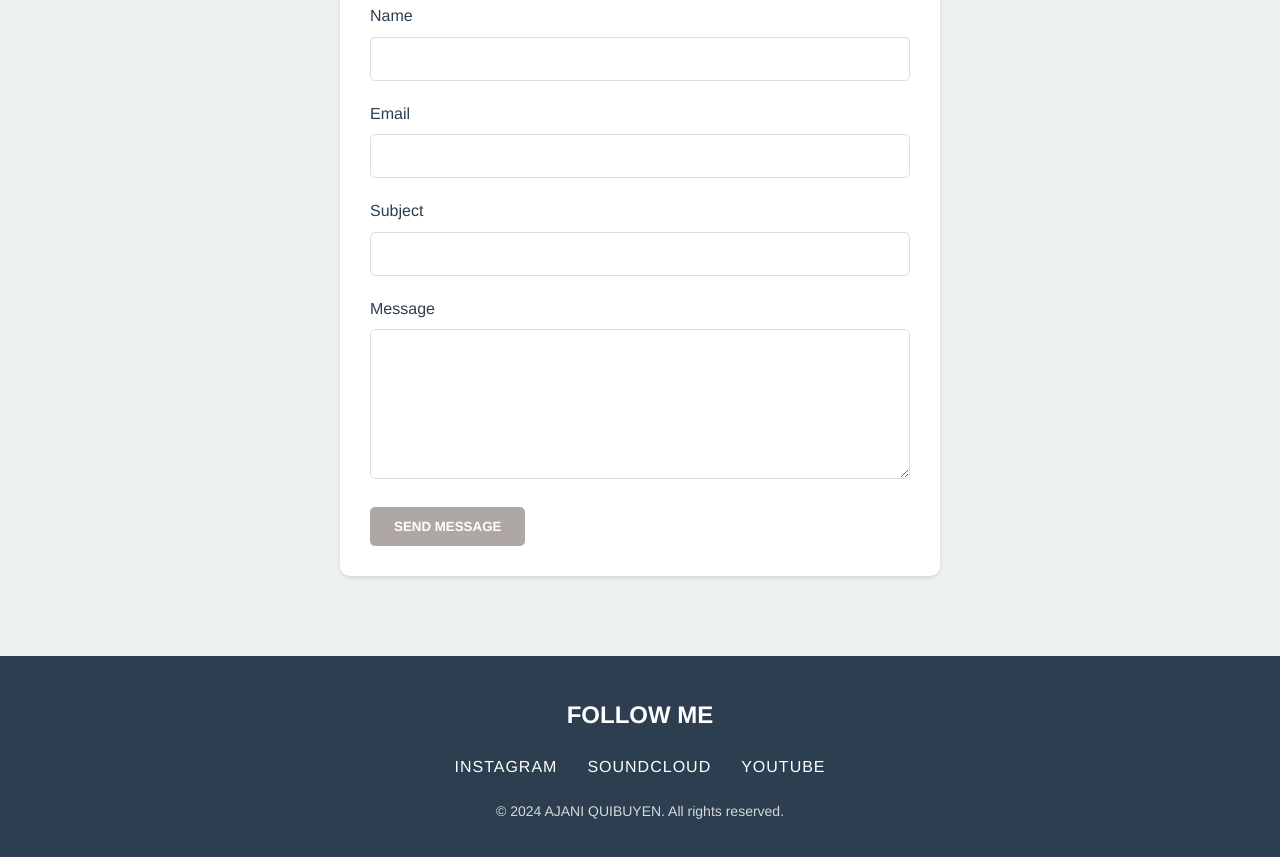
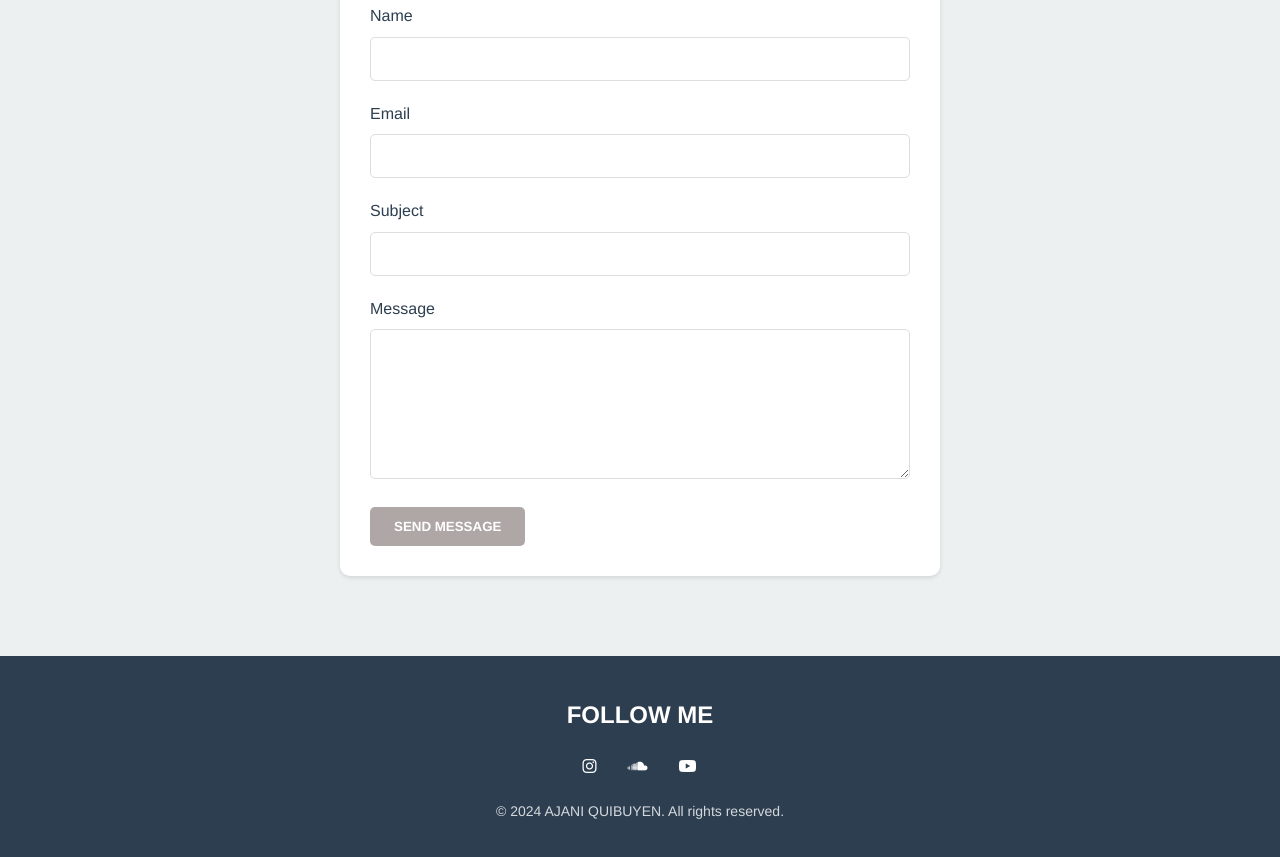
Before and after one commit to ajaniq/ajaniEPK, a website: page contact.html in a window 1280 px wide. Shown: the part 293-1150 px from the top of the page. Drawn offline with nearby package versions, Linux system fonts and the light colour scheme.

Commit message:
Update contact.html

```diff
--- a/contact.html
+++ b/contact.html
@@ -5,6 +5,8 @@
     <meta name="viewport" content="width=device-width, initial-scale=1.0">
     <title>Contact - Ajani Quibuyen</title>
     <link rel="stylesheet" href="stylesheet.css">
+    <link rel="stylesheet" href="https://cdnjs.cloudflare.com/ajax/libs/font-awesome/6.5.1/css/all.min.css">
+    <script src="https://cdn.jsdelivr.net/npm/@emailjs/browser@3/dist/email.min.js"></script>
 </head>
 <body>
     <header>
@@ -45,9 +47,15 @@
         <div class="footer-content">
             <h3>FOLLOW ME</h3>
             <div class="social-icons">
-                <a href="https://www.instagram.com/ajani.wav/?hl=en" class="social-icon">INSTAGRAM</a>
-                <a href="https://soundcloud.com/ajaniwav" class="social-icon">SOUNDCLOUD</a>
-                <a href="https://www.youtube.com/@ajani2075" class="social-icon">YOUTUBE</a>
+                <a href="https://www.instagram.com/ajani.wav/?hl=en" class="social-icon" target="_blank">
+                    <i class="fab fa-instagram"></i>
+                </a>
+                <a href="https://soundcloud.com/ajaniwav" class="social-icon" target="_blank">
+                    <i class="fab fa-soundcloud"></i>
+                </a>
+                <a href="https://www.youtube.com/@ajani2075" class="social-icon" target="_blank">
+                    <i class="fab fa-youtube"></i>
+                </a>
             </div>
             <p>&copy; 2024 AJANI QUIBUYEN. All rights reserved.</p>
         </div>
```
